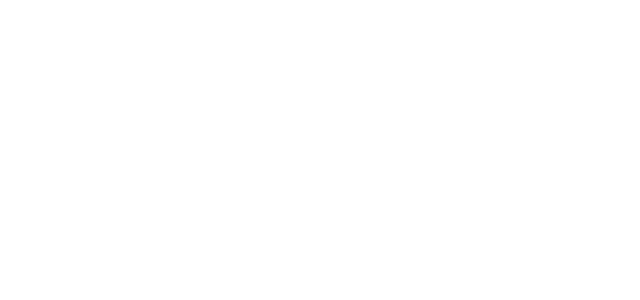
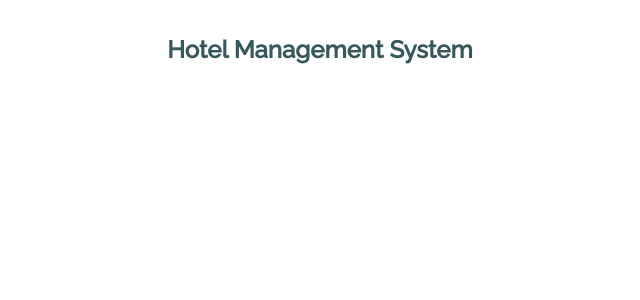
Before and after one commit to Richey24/react-hotel, a React (Create React App) app: page / in a window 1280 px wide. Shown: the top 300 px of the page, without its empty margins (445-1085 px from the left). Built offline with nearby package versions, Linux system fonts and the light colour scheme.

Commit message:
feat(setup): created layout of the app and styling

```diff
--- a/public/index.html
+++ b/public/index.html
@@ -9,6 +9,10 @@
       name="description"
       content="Web site created using create-react-app"
     />
+    <link rel="stylesheet"
+    href="https://use.fontawesome.com/releases/v5.13.0/css/all.css"
+    integrity="sha384-Bfad6CLCknfcloXFOyFnlgtENryhrpZCe29RTifKEixXQZ38WheV+i/6YWSzkz3V"
+    crossorigin="anonymous" />
     <link rel="apple-touch-icon" href="%PUBLIC_URL%/logo192.png" />
     <!--
       manifest.json provides metadata used when your web app is installed on a
--- a/src/App.js
+++ b/src/App.js
@@ -1,8 +1,23 @@
+import "./styles/app.css";
+
 function App() {
   return (
-    <div className="">
-      <header className="">
-      </header>
+    <div className="app_layout">
+      <div className="app_sidebar">
+      </div>
+
+      <div className="app_content_wrapper">
+
+        <div className="app_header">
+          <h2>
+            Hotel Management System
+          </h2>
+        </div>
+
+        <div className="app_content">
+
+        </div>
+      </div>
     </div>
   );
 }
--- a/src/styles/App.css
+++ b/src/styles/App.css
@@ -0,0 +1,28 @@
+@import url('https://fonts.googleapis.com/css2?family=Raleway:wght@300;400;500&display=swap');
+
+*{ margin: 0; padding: 0; box-sizing: border-box; }
+
+.app_layout {
+  min-height: 100vh;
+  width: 100vw;
+  display: grid;
+  grid-template-columns: 250px auto;
+}
+
+.app_content_wrapper {
+  display: grid;
+  grid-template-rows: 100px auto;
+}
+
+.app_header {
+  color: #37595C;
+  font-family: "Raleway", Arial, Helvetica, sans-serif;
+  text-align: center;
+  line-height: 100px;
+}
+
+
+.page_content {
+  display: flex;
+  justify-content: center;
+}
```
